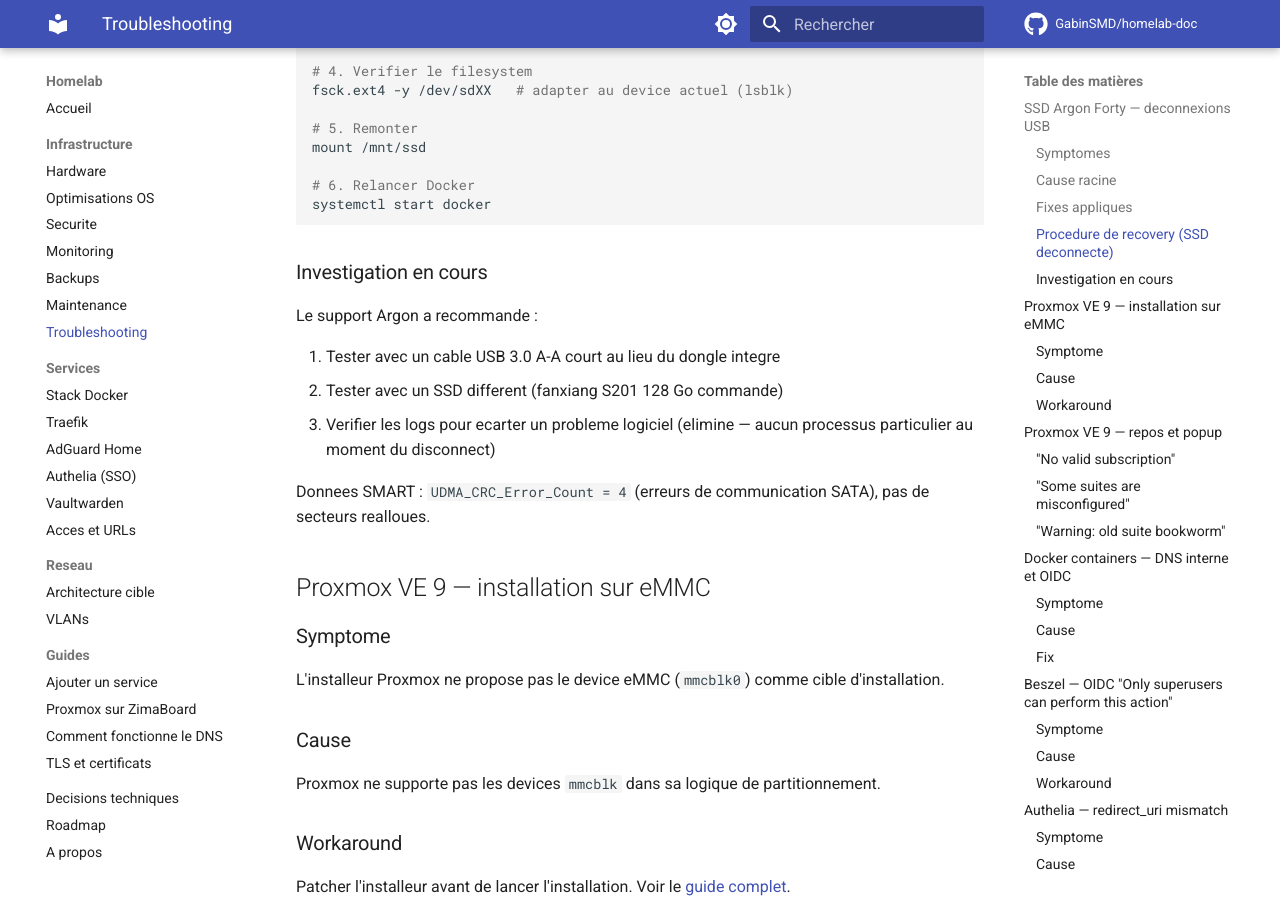
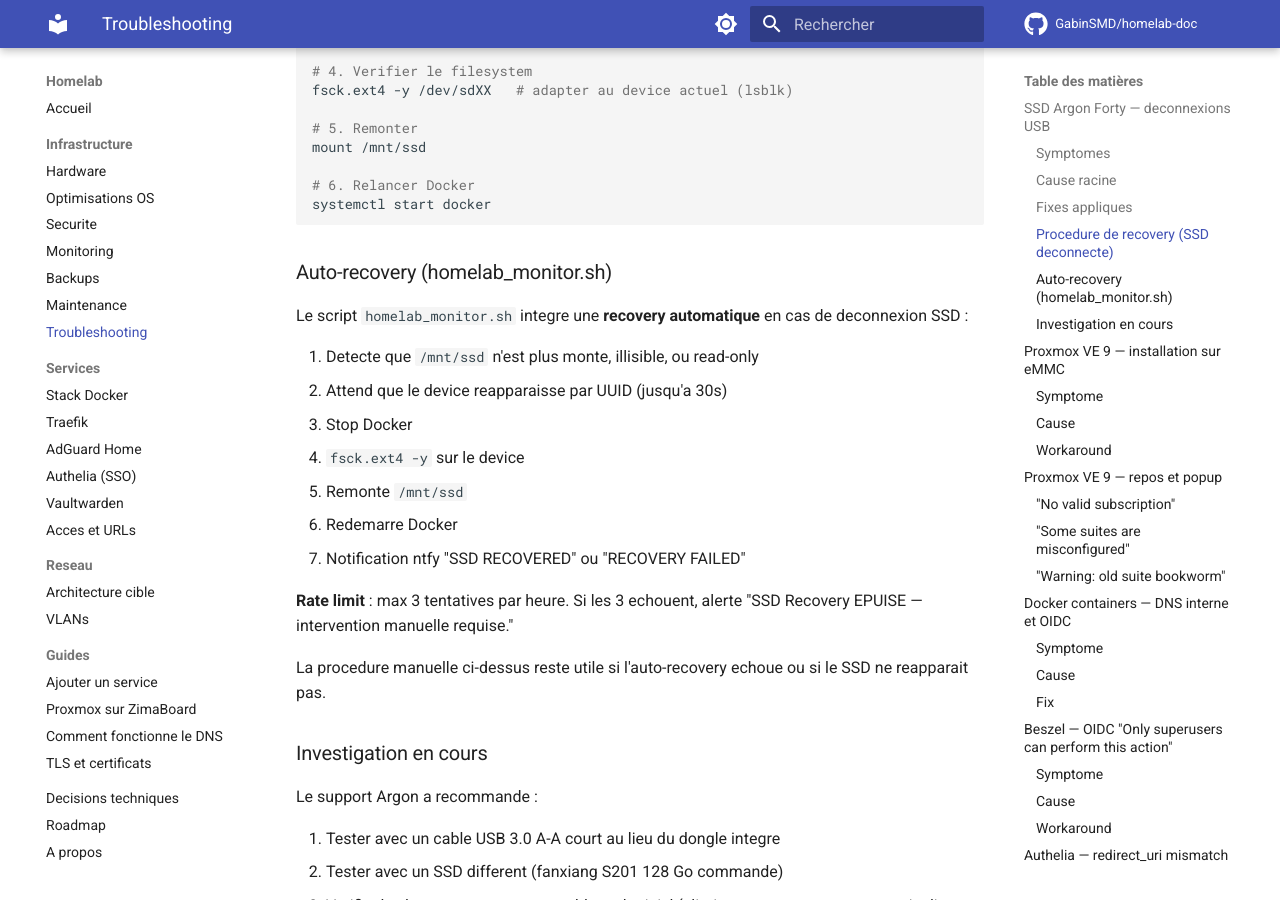
Before and after one commit to GabinSMD/homelab-doc, an MkDocs documentation site: the page built from docs/infrastructure/troubleshooting.md, in a window 1280 px wide and 900 px high, scrolled down 1350 px. Built offline with MkDocs 1.6.1 and Material for MkDocs 9.7.7, drawn with Linux system fonts in a browser that asks for light colours; comment, search, counter and statistics services are not loaded.

Commit message:
docs: SSD auto-recovery, Tailscale guardian, monitoring complet
- Documente l'auto-recovery SSD dans troubleshooting (rate limit 3/h)
- Ajoute Tailscale guardian (100.74.145.26) dans adguard.md et acces.md
- Ajoute SSD auto-recovery et guardian health check dans monitoring.md

Co-Authored-By: Claude Opus 4.6 (1M context) <noreply@anthropic.com>

````diff
--- a/docs/infrastructure/troubleshooting.md
+++ b/docs/infrastructure/troubleshooting.md
@@ -57,6 +57,22 @@ mount /mnt/ssd
 # 6. Relancer Docker
 systemctl start docker
 ```
+
+### Auto-recovery (homelab_monitor.sh)
+
+Le script `homelab_monitor.sh` integre une **recovery automatique** en cas de deconnexion SSD :
+
+1. Detecte que `/mnt/ssd` n'est plus monte, illisible, ou read-only
+2. Attend que le device reapparaisse par UUID (jusqu'a 30s)
+3. Stop Docker
+4. `fsck.ext4 -y` sur le device
+5. Remonte `/mnt/ssd`
+6. Redemarre Docker
+7. Notification ntfy "SSD RECOVERED" ou "RECOVERY FAILED"
+
+**Rate limit** : max 3 tentatives par heure. Si les 3 echouent, alerte "SSD Recovery EPUISE — intervention manuelle requise."
+
+La procedure manuelle ci-dessus reste utile si l'auto-recovery echoue ou si le SSD ne reapparait pas.
 
 ### Investigation en cours
 
````
Also changed, not shown: docs/infrastructure/monitoring.md (+2 -0 lines), docs/services/acces.md (+1 -1 lines), docs/services/adguard.md (+9 -0 lines).
